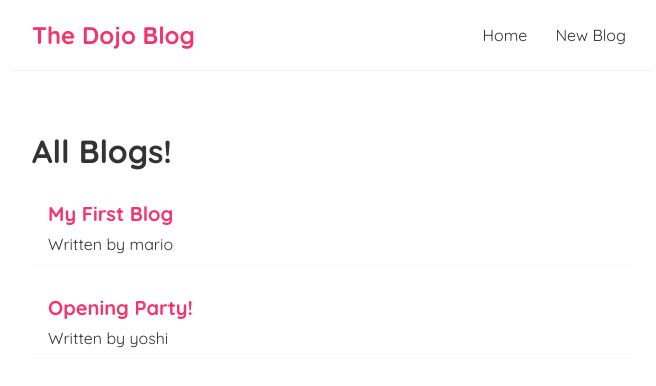
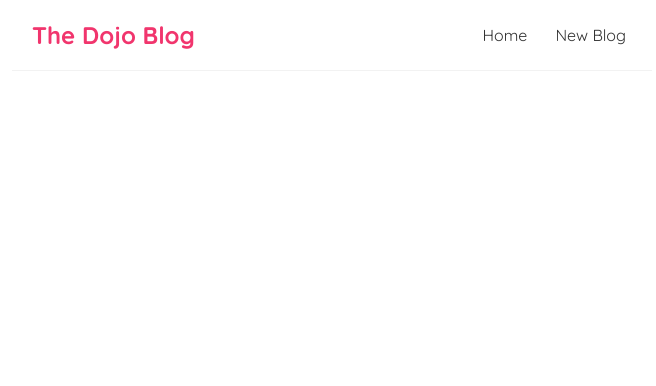
Before and after one commit to dozykeys/dojo-blog, a React (Create React App) app: page /create in a window 1280 px wide. Shown: the top 386 px of the page, without its empty margins (308-964 px from the left). Built offline with nearby package versions, Linux system fonts and the light colour scheme; data requests are answered from the project's data file.

Commit message:
feat: :sparkles: add  react routes using react-router-dom

```diff
--- a/package.json
+++ b/package.json
@@ -7,6 +7,7 @@
     "cra-template": "1.2.0",
     "react": "^19.0.0",
     "react-dom": "^19.0.0",
+    "react-router-dom": "^7.1.1",
     "react-scripts": "5.0.1"
   },
   "scripts": {
--- a/src/App.js
+++ b/src/App.js
@@ -1,16 +1,20 @@
 import "./index.css";
 import Navbar from "./Navbar";
 import Home from "./Home";
+import { BrowserRouter as Router, Route, Routes } from "react-router-dom";
 
 function App() {
-
   return (
-    <div className="App">
-      <Navbar />
-      <div className="content">
-        <Home />
+    <Router>
+      <div className="App">
+        <Navbar />
+        <div className="content">
+          <Routes>
+            <Route path="/" element={<Home />}></Route>
+          </Routes>
+        </div>
       </div>
-    </div>
+    </Router>
   );
 }
 
```
Also changed, not shown: 1 other file (tests, documents, lock files or other folders).
